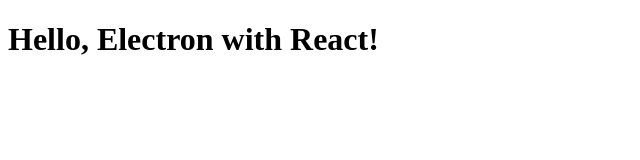
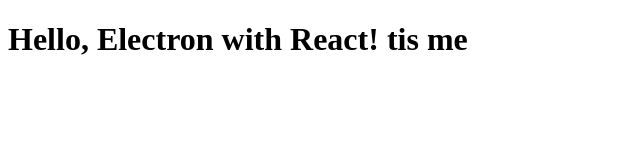
Before and after one commit to reimidd7/SeenItApp, a React app: page / in a window 1280 px wide. Shown: the top 160 px of the page, without its empty margins (0-640 px from the left). Built offline with nearby package versions, Linux system fonts and the light colour scheme; the HTML template or start-up script is replaced by a standard one.

Commit message:
template

```diff
--- a/src/App.js
+++ b/src/App.js
@@ -3,7 +3,7 @@
 const App = () => {
     return (
         <div>
-            <h1>Hello, Electron with React!</h1>
+            <h1>Hello, Electron with React! tis me</h1>
         </div>
     );
 };
```
Also changed, not shown: 1 other file (tests, documents, lock files or other folders).
